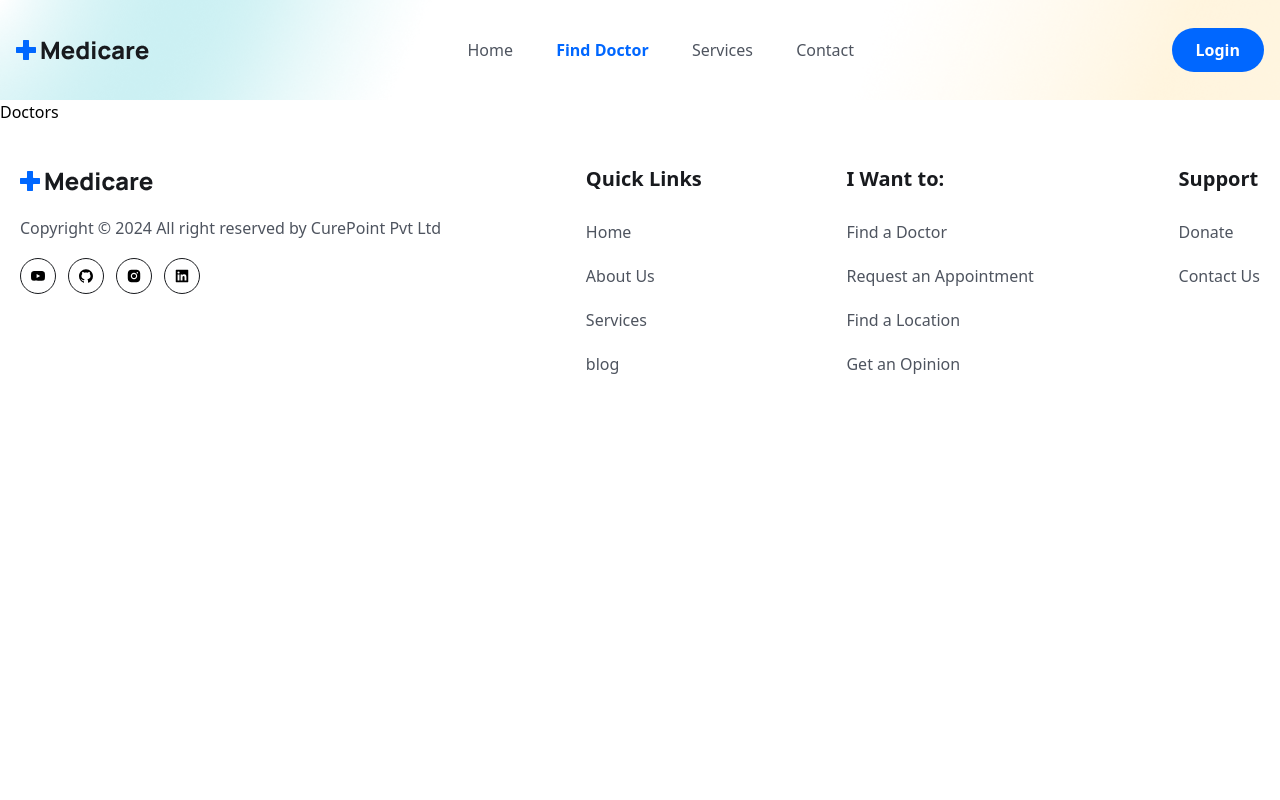
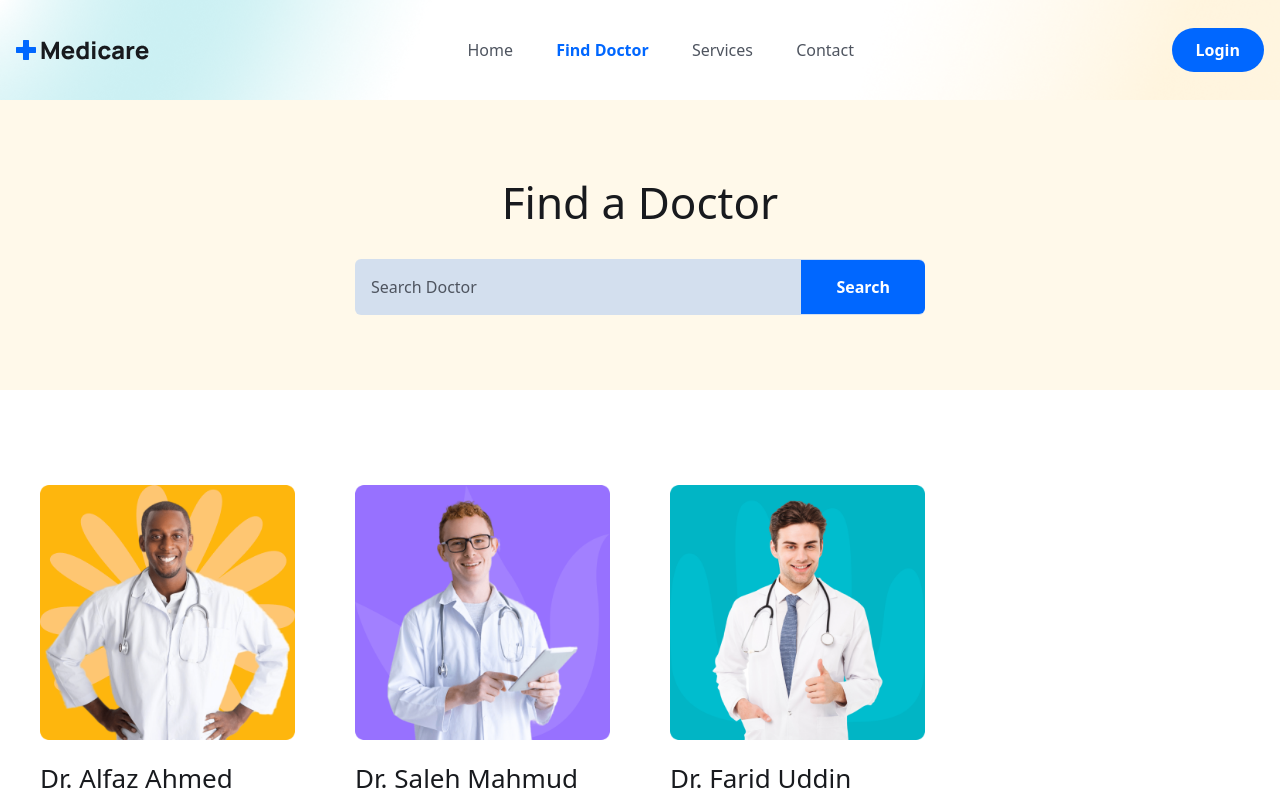
Before and after one commit to subarnoturja/curepoint-client, a React (Vite) app: page /doctors in a window 1280 px wide. Shown: the top 800 px of the page. Built offline with nearby package versions, Linux system fonts and the light colour scheme.

Commit message:
find doctors page added

```diff
--- a/src/pages/Doctors/Doctors.jsx
+++ b/src/pages/Doctors/Doctors.jsx
@@ -1,10 +1,35 @@
+import { doctors } from "../../assets/data/doctors";
+import DoctorCard from "../../components/Doctors/DoctorCard";
 
 const Doctors = () => {
-    return (
-        <div>
-           <h2>Doctors</h2>
+  return (
+    <>
+      <section className="bg-[#fff9ea]">
+        <div className="container text-center">
+          <h2 className="heading">Find a Doctor</h2>
+          <div className="max-w-[570px] mt-[30px] mx-auto bg-[#0066ff2c] rounded-md flex items-center justify-between">
+            <input
+              type="search"
+              className="py-4 pl-4 pr-2 bg-transparent w-full focus:outline-none cursor-pointer placeholder:text-textColor"
+              placeholder="Search Doctor"
+            />
+            <button className="btn mt-0 rounded-[0px] rounded-r-md">
+              Search
+            </button>
+          </div>
         </div>
-    );
+      </section>
+      <section>
+        <div className="container">
+          <div className="grid grid-cols-1 sm:grid-cols-2 md:grid-cols-4 gap-5">
+            {doctors.map((doctor) => (
+              <DoctorCard key={doctor.id} doctor={doctor}></DoctorCard>
+            ))}
+          </div>
+        </div>
+      </section>
+    </>
+  );
 };
 
 export default Doctors;
```
